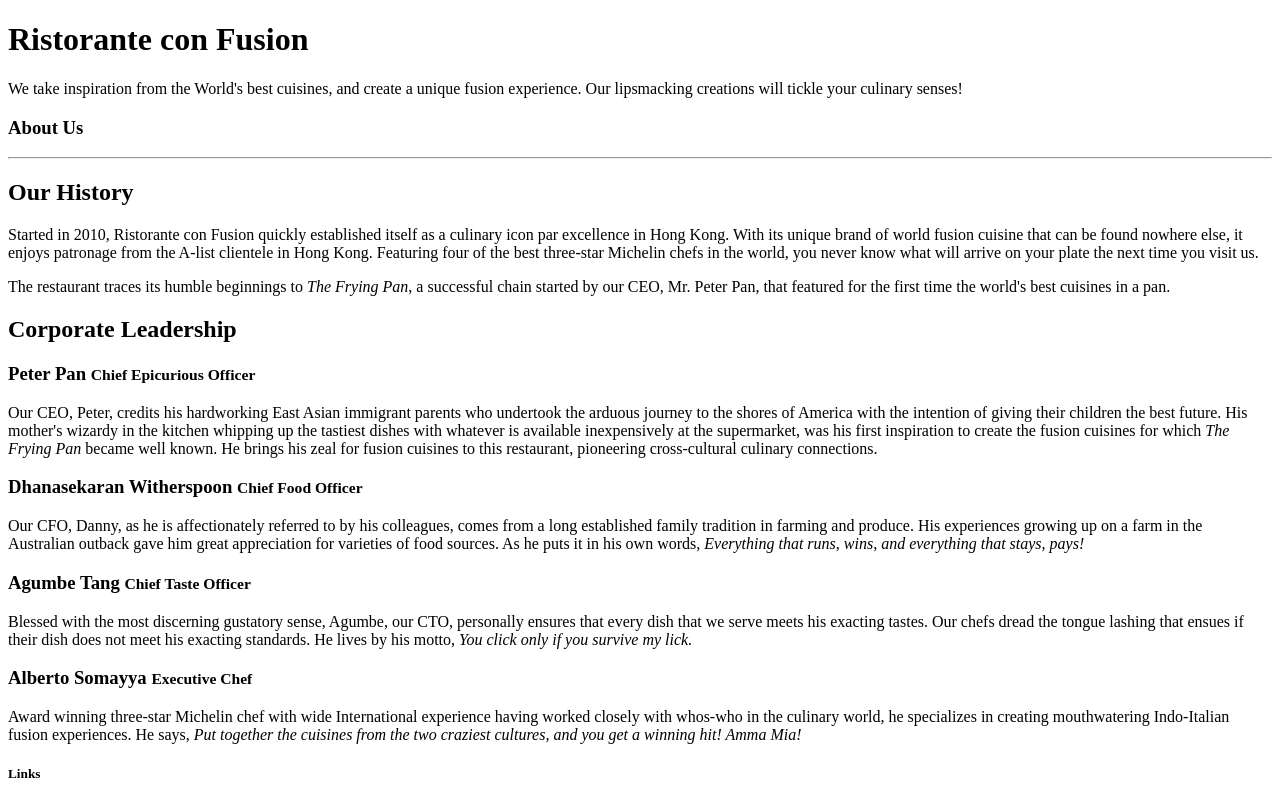
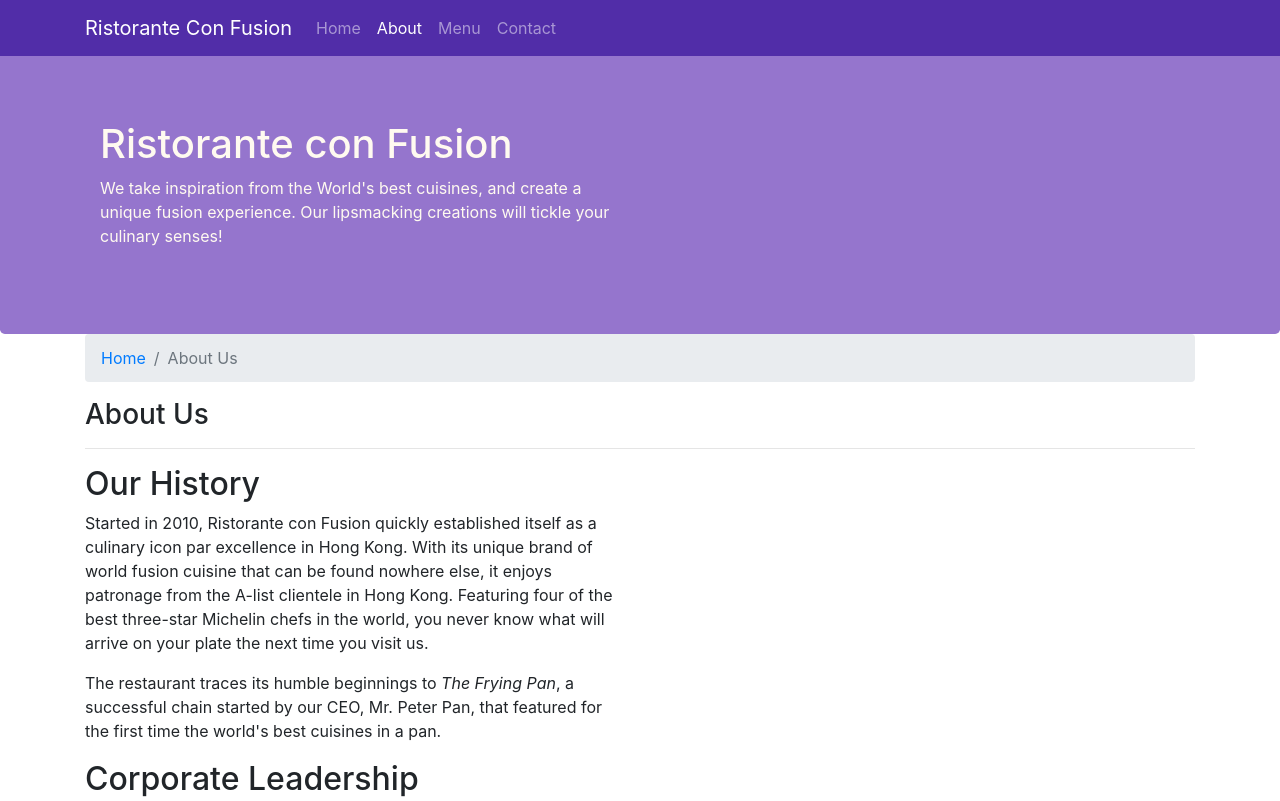
Before and after one commit to PhuSon2809/conFusion_Bootstrap4, a website: page aboutus.html in a window 1280 px wide. Shown: the top 801 px of the page. Drawn offline with nearby package versions, Linux system fonts and the light colour scheme.

Commit message:
Navbar and Breadcrumbs

```diff
--- a/aboutus.html
+++ b/aboutus.html
@@ -2,12 +2,38 @@
 <html lang="en">
 
 <head>
+    <!-- Required meta tags always come first -->
+    <meta charset="utf-8">
+    <meta name="viewport" content="width=device-width, initial-scale=1, shrink-to-fit=no">
+    <meta http-equiv="x-ua-compatible" content="ie=edge">
 
     <title>Ristorante Con Fusion: About Us</title>
+
+    <!-- Bootstrap CSS -->
+    <link rel="stylesheet" href="node_modules/bootstrap/dist/css/bootstrap.min.css">
+
+    <!-- link CSS -->
+    <link href="css/styles.css" rel="stylesheet">
 
 </head>
 
 <body>
+    <nav class="navbar navbar-dark navbar-expand-sm navbar-dark fixed-top">
+        <div class="container">
+            <a href="./index.html" class="navbar-brand">Ristorante Con Fusion</a>
+            <button class="navbar-toggler" type="button" data-toggle="collapse" data-target="#Navbar">
+                <span class="navbar-toggler-icon"></span>
+            </button>
+            <div class="collapse navbar-collapse" id="Navbar">
+                <ul class="navbar-nav mr-auto">
+                    <li class="nav-item"><a href="./index.html" class="nav-link">Home</a></li>
+                    <li class="nav-item active"><a href="#" class="nav-link">About</a></li>
+                    <li class="nav-item"><a href="#" class="nav-link">Menu</a></li>
+                    <li class="nav-item"><a href="#" class="nav-link">Contact</a></li>
+                </ul>
+            </div>
+        </div>
+    </nav>
 
     <header class="jumbotron">
         <div class="container">
@@ -22,36 +48,41 @@
         </div>
     </header>
 
-    <div>
-        <div>
-            <div>
+    <div class="container">
+        <ol class="col-12 breadcrumb">
+            <li class="breadcrumb-item"><a href="./index.html">Home</a></li>
+            <li class="breadcrumb-item active">About Us</li>
+        </ol>
+
+        <div class="row">
+            <div class="col-12">
                <h3>About Us</h3>
                <hr>
             </div>
         </div>
 
-        <div>
-            <div>
+        <div class="row">
+            <div class="col-12 col-sm-6">
                 <h2>Our History</h2>
                 <p>Started in 2010, Ristorante con Fusion quickly established itself as a culinary icon par excellence in Hong Kong. With its unique brand of world fusion cuisine that can be found nowhere else, it enjoys patronage from the A-list clientele in Hong Kong.  Featuring four of the best three-star Michelin chefs in the world, you never know what will arrive on your plate the next time you visit us.</p>
                 <p>The restaurant traces its humble beginnings to <em>The Frying Pan</em>, a successful chain started by our CEO, Mr. Peter Pan, that featured for the first time the world's best cuisines in a pan.</p>
             </div>
-            <div>
+            <div class="col-12">
             </div>
         </div>
 
 
-        <div>
-            <div>
+        <div class="row">
+            <div class="col-12">
                 <h2>Corporate Leadership</h2>
                 <h3>Peter Pan <small>Chief Epicurious Officer</small></h3>
-                <p>Our CEO, Peter, credits his hardworking East Asian immigrant parents who undertook the arduous journey to the shores of America with the intention of giving their children the best future. His mother's wizardy in the kitchen whipping up the tastiest dishes with whatever is available inexpensively at the supermarket, was his first inspiration to create the fusion cuisines for which <em>The Frying Pan</em> became well known. He brings his zeal for fusion cuisines to this restaurant, pioneering cross-cultural culinary connections.</p>
+                <p class="d-none d-sm-block">Our CEO, Peter, credits his hardworking East Asian immigrant parents who undertook the arduous journey to the shores of America with the intention of giving their children the best future. His mother's wizardy in the kitchen whipping up the tastiest dishes with whatever is available inexpensively at the supermarket, was his first inspiration to create the fusion cuisines for which <em>The Frying Pan</em> became well known. He brings his zeal for fusion cuisines to this restaurant, pioneering cross-cultural culinary connections.</p>
                 <h3>Dhanasekaran Witherspoon <small>Chief Food Officer</small></h3>
-                <p>Our CFO, Danny, as he is affectionately referred to by his colleagues, comes from a long established family tradition in farming and produce. His experiences growing up on a farm in the Australian outback gave him great appreciation for varieties of food sources. As he puts it in his own words, <em>Everything that runs, wins, and everything that stays, pays!</em></p>
+                <p class="d-none d-sm-block">Our CFO, Danny, as he is affectionately referred to by his colleagues, comes from a long established family tradition in farming and produce. His experiences growing up on a farm in the Australian outback gave him great appreciation for varieties of food sources. As he puts it in his own words, <em>Everything that runs, wins, and everything that stays, pays!</em></p>
                 <h3>Agumbe Tang <small>Chief Taste Officer</small></h3>
-                <p>Blessed with the most discerning gustatory sense, Agumbe, our CTO, personally ensures that every dish that we serve meets his exacting tastes. Our chefs dread the tongue lashing that ensues if their dish does not meet his exacting standards. He lives by his motto, <em>You click only if you survive my lick.</em></p>
+                <p class="d-none d-sm-block">Blessed with the most discerning gustatory sense, Agumbe, our CTO, personally ensures that every dish that we serve meets his exacting tastes. Our chefs dread the tongue lashing that ensues if their dish does not meet his exacting standards. He lives by his motto, <em>You click only if you survive my lick.</em></p>
                 <h3>Alberto Somayya <small>Executive Chef</small></h3>
-                <p>Award winning three-star Michelin chef with wide International experience having worked closely with whos-who in the culinary world, he specializes in creating mouthwatering Indo-Italian fusion experiences. He says, <em>Put together the cuisines from the two craziest cultures, and you get a winning hit! Amma Mia!</em></p>
+                <p class="d-none d-sm-block">Award winning three-star Michelin chef with wide International experience having worked closely with whos-who in the culinary world, he specializes in creating mouthwatering Indo-Italian fusion experiences. He says, <em>Put together the cuisines from the two craziest cultures, and you get a winning hit! Amma Mia!</em></p>
             </div>
        </div>
 
--- a/css/styles.css
+++ b/css/styles.css
@@ -28,3 +28,12 @@ address{
     margin: 0 auto;
     color: #0f0f0f;
 }
+
+body{
+    padding: 50px 0px 0px 0px;
+    z-index: 0;
+}
+
+.navbar-dark{
+    background-color: #512DA8;
+}
```
Also changed, not shown: index.html (+26 -4 lines), package.json (+11 -1 lines), 1 other file.
